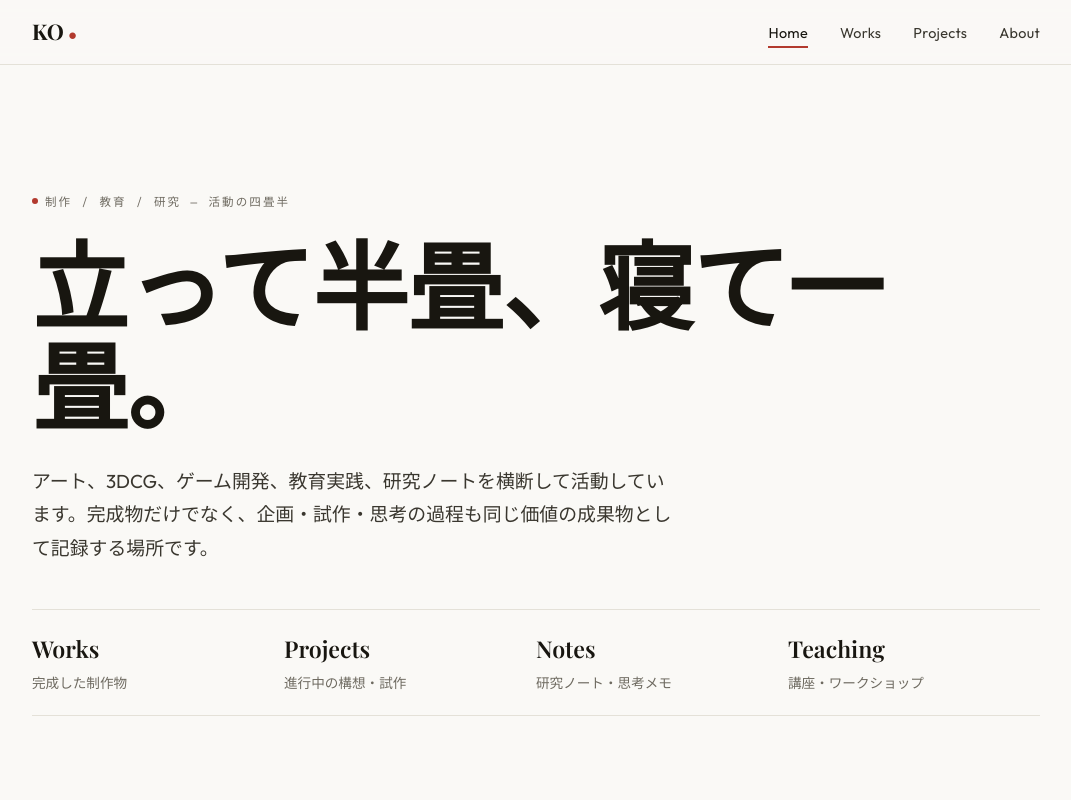
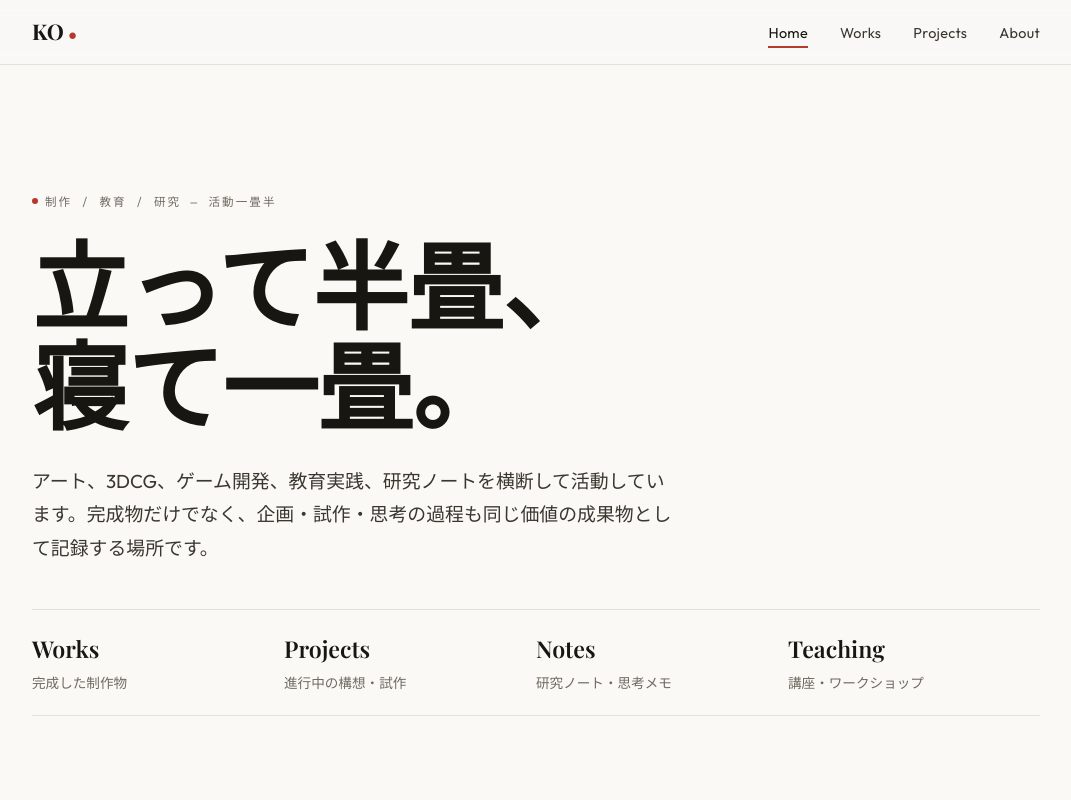
Before and after one commit to wontonsaporia/Portfolioportal, a React (Vite) app: page / in a window 1280 px wide. Shown: the top 800 px of the page, without its empty margins (104-1175 px from the left). Built offline with nearby package versions, Linux system fonts and the light colour scheme; a web font is replaced by a local one.

Commit message:
Refine site statement and update tools and interests in profile data

```diff
--- a/src/data/profile.ts
+++ b/src/data/profile.ts
@@ -4,8 +4,8 @@ export const site = {
   // Wordmark in the nav. Keep it short.
   mark: "KO",
   // Hero statement, split into lines for the display type.
-  statementLines: ["立って半畳、寝て一畳。"],
-  eyebrow: "制作 / 教育 / 研究 — 活動の四畳半",
+  statementLines: ["立って半畳、", "寝て一畳。"],
+  eyebrow: "制作 / 教育 / 研究 — 活動一畳半",
   intro:
     "アート、3DCG、ゲーム開発、教育実践、研究ノートを横断して活動しています。完成物だけでなく、企画・試作・思考の過程も同じ価値の成果物として記録する場所です。",
   // Footer / About contact links. Replace with your real URLs.
@@ -32,8 +32,8 @@ export const about = {
   ],
   // Free-form, label → value. Edit freely.
   areasOfWork: ["アート / 日本画", "3DCG / モデリング", "ゲーム開発", "教育・講座設計", "研究ノート"],
-  tools: ["Unity", "Blender", "NomadSculpt", "Figma", "Obsidian", "React / Vite"],
-  interests: ["情報設計", "可視化", "哲学", "アニメ", "ゲームデザイン"],
+  tools: ["Unity", "Blender", "NomadSculpt", "Figma", "Procreate", "C++", "React / Vite"],
+  interests: ["日本画", "分析美学", "リアリティ番組", "ゲームデザイン"],
   history: [
     { year: "現在", text: "沖縄県立芸術大学絵画専攻非常勤講師, OYAA講師（３DCG）" },
     { year: "—", text: "ゲーム開発（CUBE CAMPAIGN ほか）と研究ノートを並行して継続。" },
```
